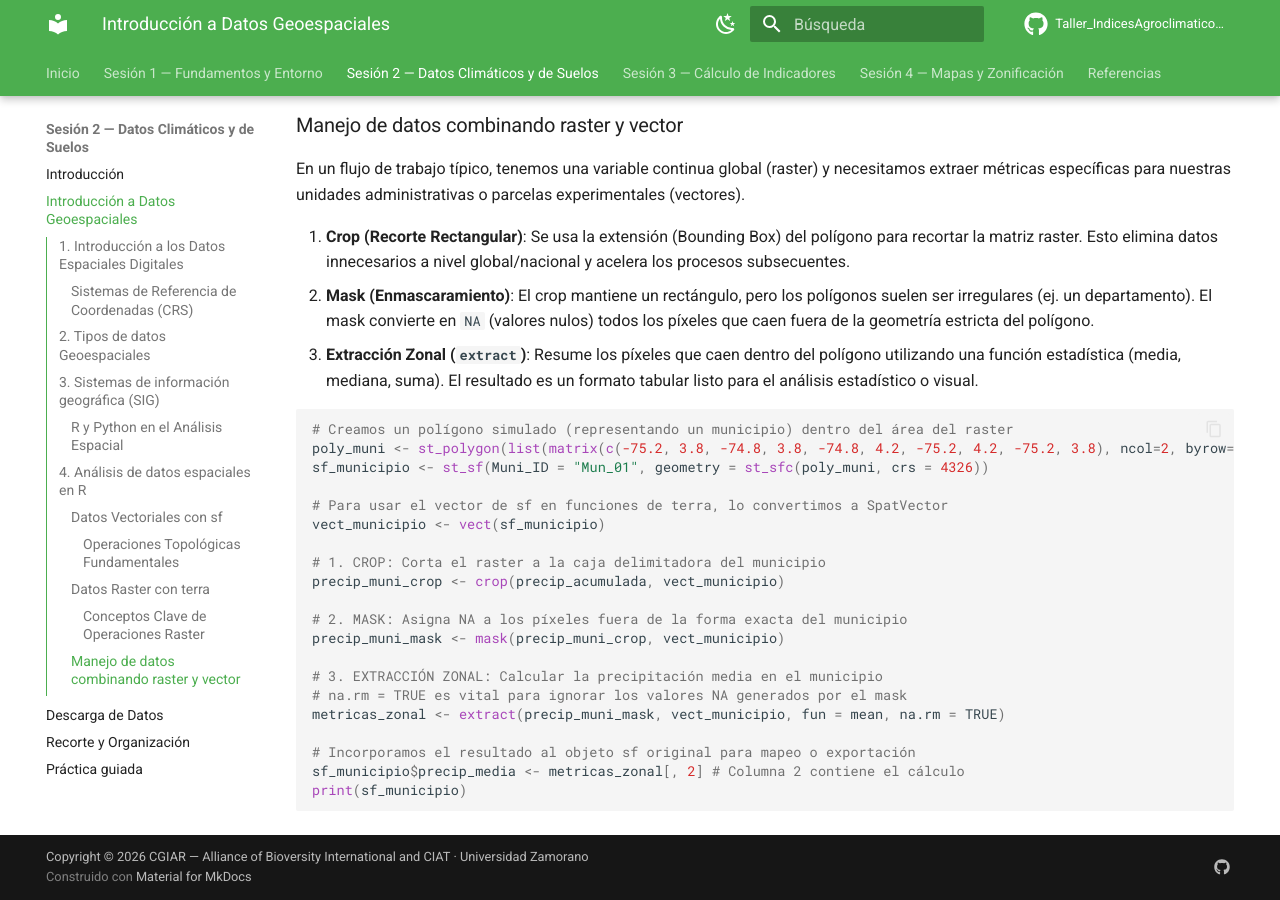
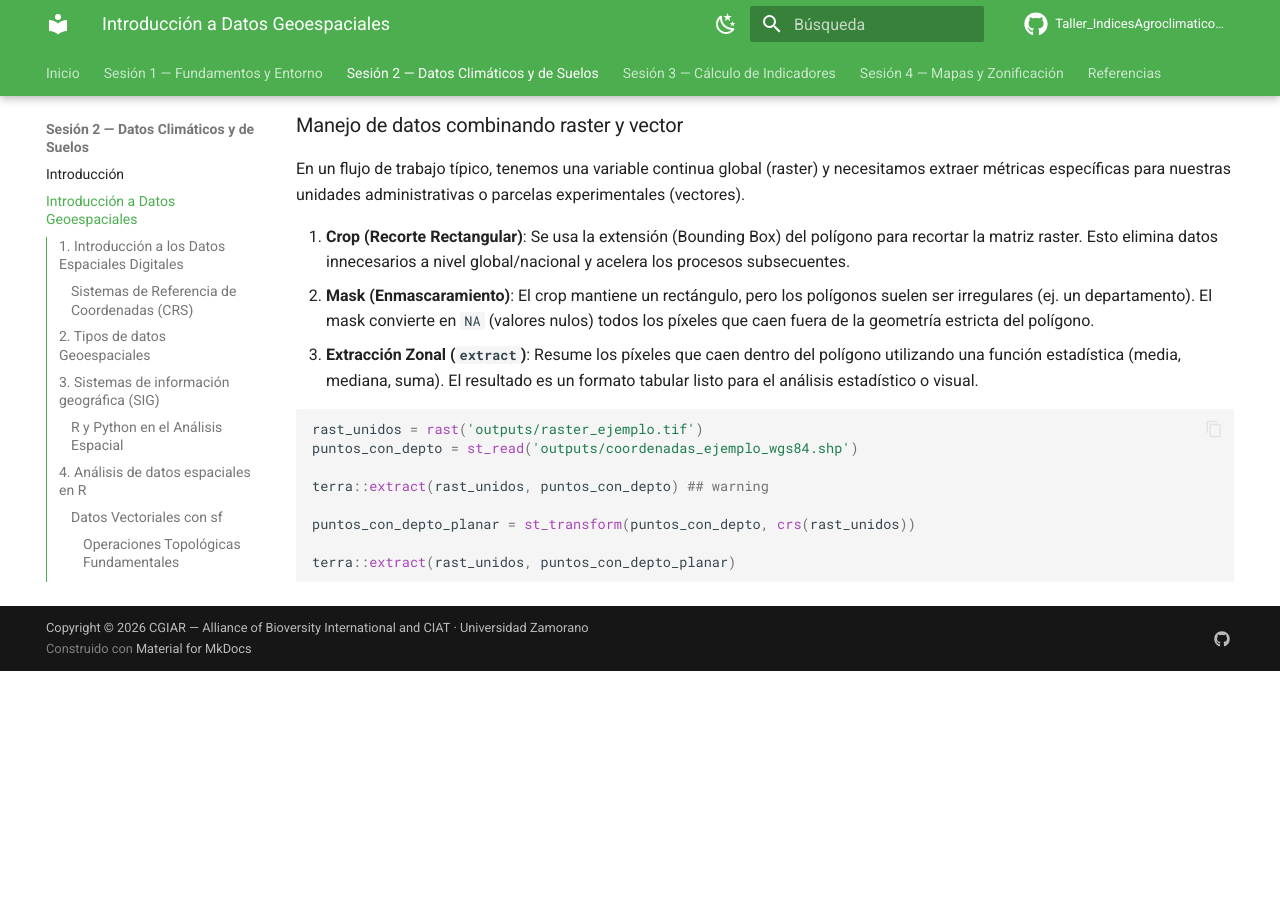
Before and after one commit to cbarriosperez/Taller_IndicesAgroclimaticos_Frijol, an MkDocs documentation site: the page built from docs/sesion2/lectura_datos.md, in a window 1280 px wide and 900 px high, scrolled down 5534 px. Built offline with MkDocs 1.6.1 and Material for MkDocs 9.7.7, drawn with Linux system fonts in a browser that asks for light colours; after the commit the page ends 6205 px from its top, so only the background shows below that.

Commit message:
raster and vector

````diff
--- a/docs/sesion2/lectura_datos.md
+++ b/docs/sesion2/lectura_datos.md
@@ -211,24 +211,14 @@
 3. **Extracción Zonal (`extract`)**: Resume los píxeles que caen dentro del polígono utilizando una función estadística (media, mediana, suma). El resultado es un formato tabular listo para el análisis estadístico o visual.
 
 ```r
-# Creamos un polígono simulado (representando un municipio) dentro del área del raster
-poly_muni <- st_polygon(list(matrix(c(-75.2, 3.8, -74.8, 3.8, -74.8, 4.2, -75.2, 4.2, -75.2, 3.8), ncol=2, byrow=TRUE)))
-sf_municipio <- st_sf(Muni_ID = "Mun_01", geometry = st_sfc(poly_muni, crs = 4326))
 
-# Para usar el vector de sf en funciones de terra, lo convertimos a SpatVector
-vect_municipio <- vect(sf_municipio)
+rast_unidos = rast('outputs/raster_ejemplo.tif')
+puntos_con_depto = st_read('outputs/coordenadas_ejemplo_wgs84.shp')
 
-# 1. CROP: Corta el raster a la caja delimitadora del municipio
-precip_muni_crop <- crop(precip_acumulada, vect_municipio)
+terra::extract(rast_unidos, puntos_con_depto) ## warning
 
-# 2. MASK: Asigna NA a los píxeles fuera de la forma exacta del municipio
-precip_muni_mask <- mask(precip_muni_crop, vect_municipio)
+puntos_con_depto_planar = st_transform(puntos_con_depto, crs(rast_unidos))
 
-# 3. EXTRACCIÓN ZONAL: Calcular la precipitación media en el municipio
-# na.rm = TRUE es vital para ignorar los valores NA generados por el mask
-metricas_zonal <- extract(precip_muni_mask, vect_municipio, fun = mean, na.rm = TRUE)
+terra::extract(rast_unidos, puntos_con_depto_planar)
 
-# Incorporamos el resultado al objeto sf original para mapeo o exportación
-sf_municipio$precip_media <- metricas_zonal[, 2] # Columna 2 contiene el cálculo
-print(sf_municipio)
 ```
````
